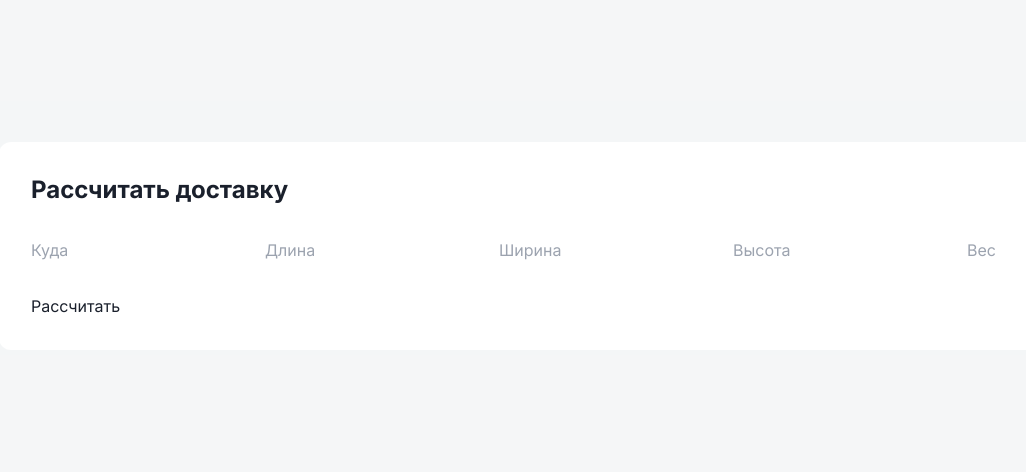
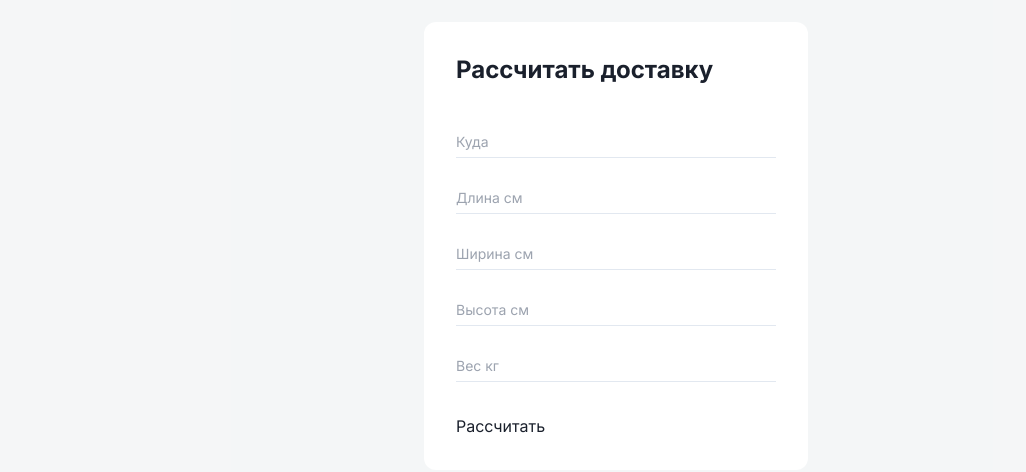
Before and after one commit to Emil307/delivery-calculator-next, a Next.js app: page / in a window 1280 px wide. Shown: the part 154-626 px from the top of the page, without its empty margins (24-1050 px from the left). Built offline with nearby package versions, Linux system fonts and the light colour scheme.

Commit message:
[Chore] styled inputs

```diff
--- a/app/ui/components/CalcForm/CalcForm.tsx
+++ b/app/ui/components/CalcForm/CalcForm.tsx
@@ -1,5 +1,6 @@
 "use client";
 
+import { FormControl, FormLabel, Input } from "@chakra-ui/react";
 import React from "react";
 import { SubmitHandler, useForm } from "react-hook-form";
 
@@ -12,7 +13,11 @@ interface IFormFileds {
 }
 
 export const CalcForm: React.FC = () => {
-  const { register, handleSubmit } = useForm<IFormFileds>();
+  const {
+    register,
+    handleSubmit,
+    formState: { errors },
+  } = useForm<IFormFileds>();
 
   const onSubmit: SubmitHandler<IFormFileds> = async (data) => {
     console.log(data);
@@ -21,40 +26,71 @@ export const CalcForm: React.FC = () => {
   return (
     <form
       onSubmit={handleSubmit(onSubmit)}
-      className="flex flex-col gap-8 items-start p-8 rounded-xl bg-white"
+      className="w-96 flex flex-col gap-8 items-start p-8 rounded-xl bg-white"
     >
       <h1 className="font-bold text-2xl">Рассчитать доставку</h1>
-      <div>
-        <input
+      <div className="w-full flex flex-col gap-4">
+        <FormControl isInvalid={Boolean(errors.deliveryTo)}>
+          <FormLabel></FormLabel>
+          <Input
+            placeholder="Куда"
+            type="text"
             {...register("deliveryTo", {
               required: "Обязательное поле",
             })}
-          placeholder="Куда"
+            size="sm"
+            variant="flushed"
           />
-        <input
+          {errors.deliveryTo && <>{errors.deliveryTo.message}</>}
+        </FormControl>
+        <FormControl isInvalid={Boolean(errors.long)}>
+          <FormLabel></FormLabel>
+          <Input
             {...register("long", {
               required: "Обязательное поле",
             })}
-          placeholder="Длина"
+            placeholder="Длина см"
+            size="sm"
+            variant="flushed"
           />
-        <input
+          {errors.long && <>{errors.long.message}</>}
+        </FormControl>
+        <FormControl isInvalid={Boolean(errors.width)}>
+          <FormLabel></FormLabel>
+          <Input
             {...register("width", {
               required: "Обязательное поле",
             })}
-          placeholder="Ширина"
+            placeholder="Ширина см"
+            size="sm"
+            variant="flushed"
           />
-        <input
+          {errors.width && <>{errors.width.message}</>}
+        </FormControl>
+        <FormControl isInvalid={Boolean(errors.height)}>
+          <FormLabel></FormLabel>
+          <Input
             {...register("height", {
               required: "Обязательное поле",
             })}
-          placeholder="Высота"
+            placeholder="Высота см"
+            size="sm"
+            variant="flushed"
           />
-        <input
+          {errors.height && <>{errors.height.message}</>}
+        </FormControl>
+        <FormControl isInvalid={Boolean(errors.weight)}>
+          <FormLabel></FormLabel>
+          <Input
             {...register("weight", {
               required: "Обязательное поле",
             })}
-          placeholder="Вес"
+            placeholder="Вес кг"
+            size="sm"
+            variant="flushed"
           />
+          {errors.weight && <>{errors.weight.message}</>}
+        </FormControl>
       </div>
       <button type="submit">Рассчитать</button>
     </form>
```
Lines whose indentation alone changed are shown as unchanged.
